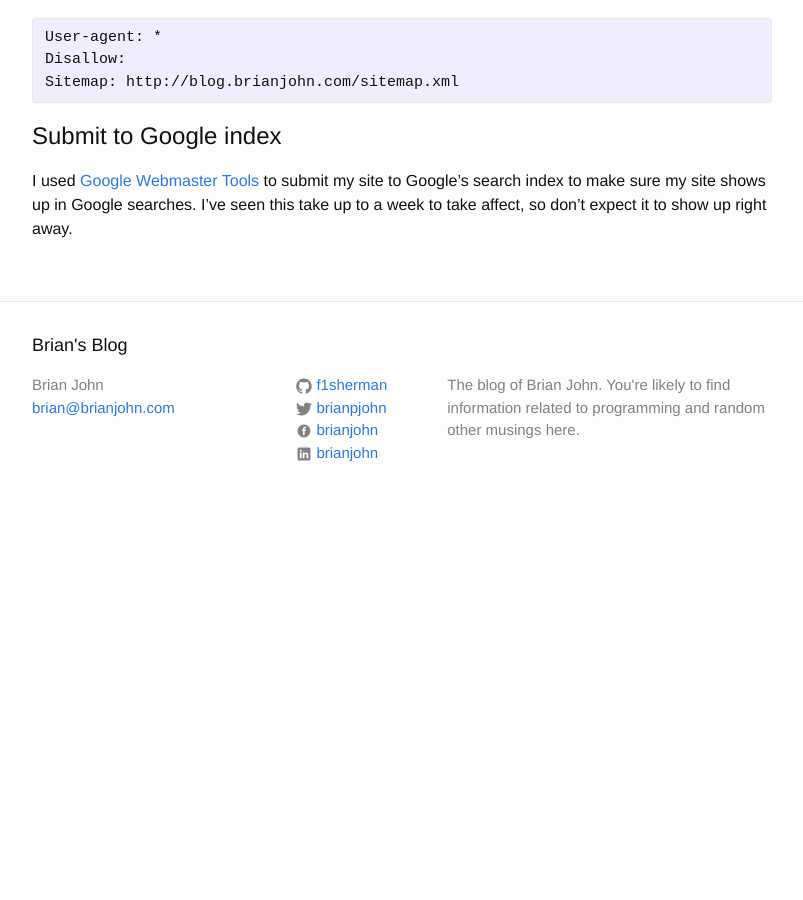
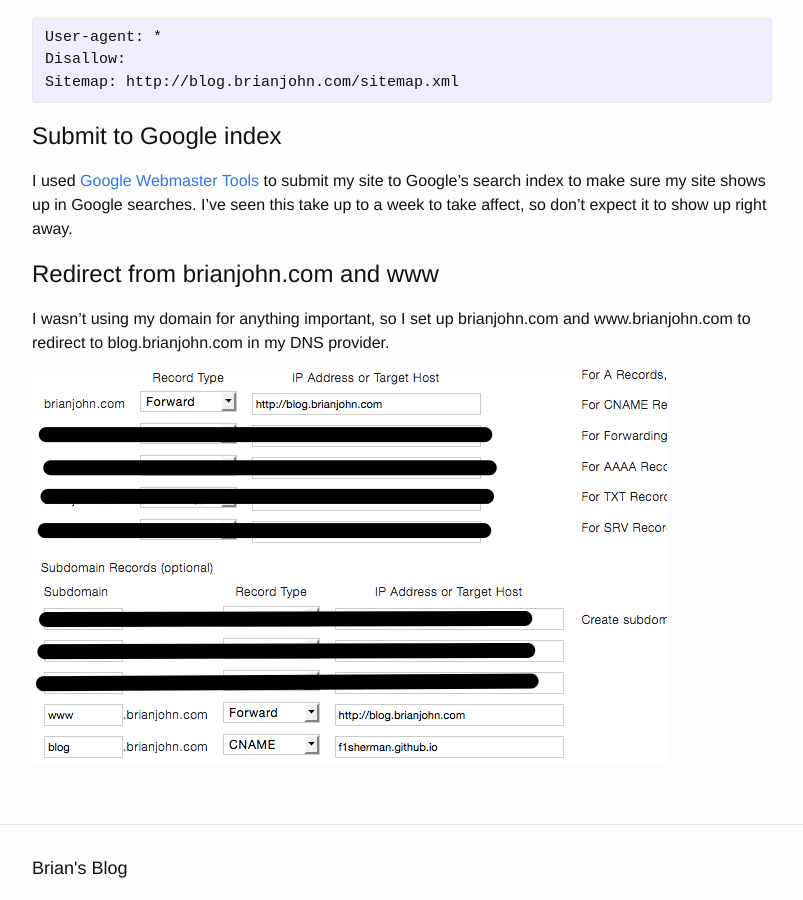
Before and after one commit to f1sherman/f1sherman.github.io, a Jekyll site: the page built from _posts/2014-12-27-setting-up-my-blog-using-jekyll-and-github-pages.markdown, in a window 1280 px wide and 900 px high, scrolled down 3921 px. Shown: the whole window, without its empty margins (238-1041 px from the left). Built offline with Jekyll 4.4.1, drawn with Linux system fonts in a browser that asks for light colours; comment, search, counter and statistics services are not loaded; before the commit the page ends 4445 px from its top, so only the background shows below that.

Commit message:
add note about redirecting

```diff
--- a/_posts/2014-12-27-setting-up-my-blog-using-jekyll-and-github-pages.markdown
+++ b/_posts/2014-12-27-setting-up-my-blog-using-jekyll-and-github-pages.markdown
@@ -91,6 +91,13 @@
 
 I used [Google Webmaster Tools][webmaster-tools] to submit my site to Google's search index to make sure my site shows up in Google searches. I've seen this take up to a week to take affect, so don't expect it to show up right away.
 
+Redirect from brianjohn.com and www
+===================================
+
+I wasn't using my domain for anything important, so I set up brianjohn.com and www.brianjohn.com to redirect to blog.brianjohn.com in my DNS provider.
+
+![Redirect](/images/redirect.png)
+
 [custom-domain]:        https://help.github.com/articles/setting-up-a-custom-domain-with-github-pages/
 [disqus]:               https://disqus.com/
 [disqus-html]:          https://github.com/f1sherman/f1sherman.github.io/blob/f79093961e1eb5b434941d1b286f6baa0da381d3/_includes/disqus.html
```
Also changed, not shown: images/redirect.png (added).
